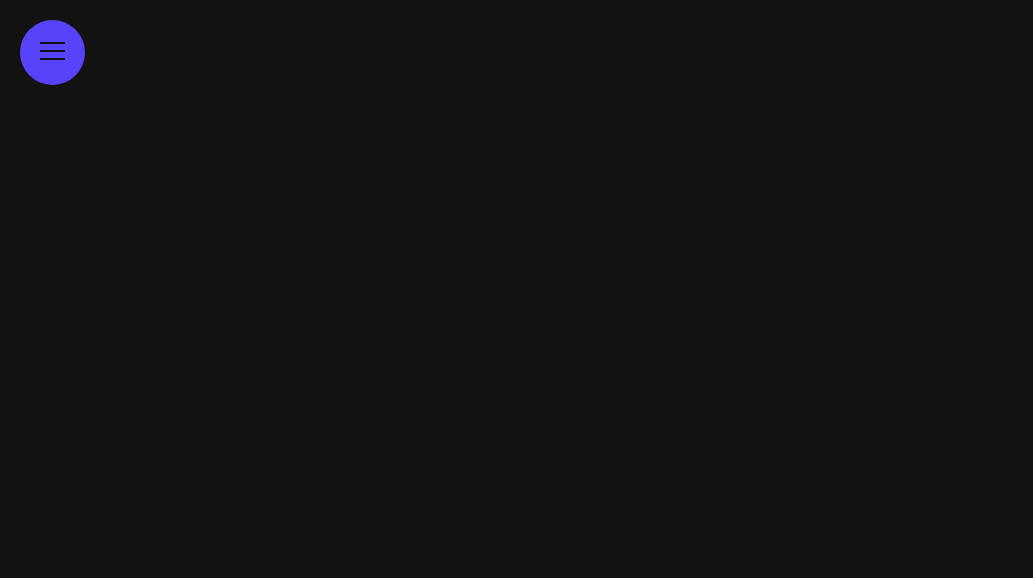
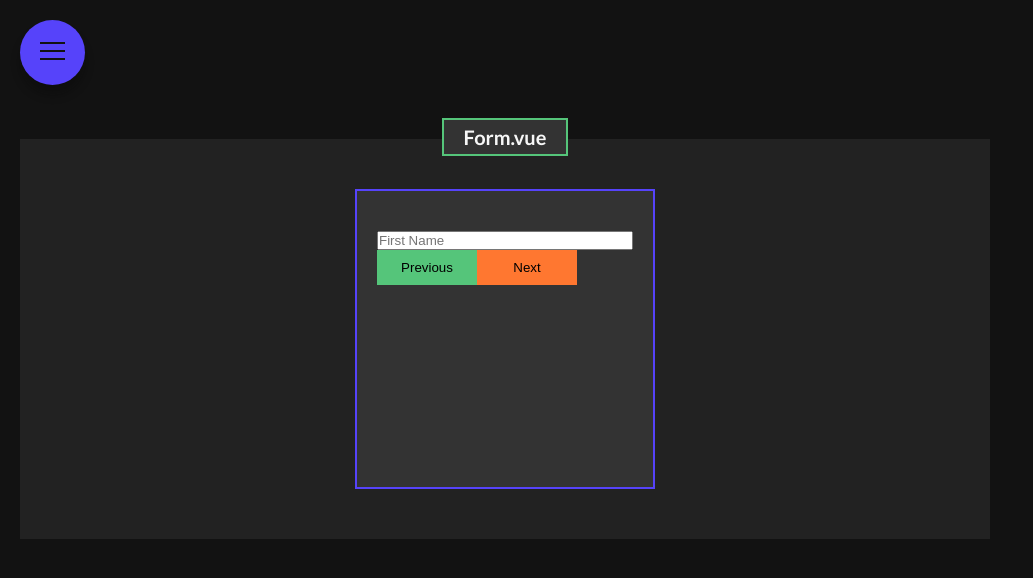
Before and after one commit to A-Lusha/testingField, a Vue app: page /form in a window 1280 px wide. Shown: the top 578 px of the page, without its empty margins (0-1033 px from the left). Built offline with nearby package versions, Linux system fonts and the light colour scheme.

Commit message:
Work started for step form

```diff
--- a/src/App.vue
+++ b/src/App.vue
@@ -1,7 +1,7 @@
 <template>
 <AppNav />
   <div class="container">
-    <router-view />
+    <RouterView />
   </div>
 </template>
 
@@ -18,7 +18,7 @@ export default {
 
 <style lang="scss">
 .container {
-  margin: 10rem;
-  max-width: 970px
+  margin: 12rem 2rem 2rem 2rem;
+  max-width: 970px;
 }
 </style>
--- a/src/assets/scss/base/_base.scss
+++ b/src/assets/scss/base/_base.scss
@@ -5,6 +5,7 @@
   padding: 0;
   box-sizing: inherit;
 }
+
 html {
   font-size: 62.5%;
 }
--- a/src/components/Nav.vue
+++ b/src/components/Nav.vue
@@ -40,8 +40,8 @@ export default {
           to: '/',
         },
         {
-          name: 'About',
-          to: '/about',
+          name: 'Form',
+          to: '/form',
         },
         {
           name: 'Projects',
@@ -101,7 +101,7 @@ export default {
     position: sticky;
     top: 0;
     height: 100%;
-    width: 275px;
+    width: 270px;
     z-index: 1000;
     overflow-x: hidden;
     background-color: $color-grey-dark-2;
@@ -131,9 +131,9 @@ export default {
         }
     }
 
-    &__body {
-      // links container for organazation purposes
-    }
+    // &__body {
+    //   // links container for organazation purposes
+    // }
 
     &__link {
       display: block;
@@ -163,7 +163,7 @@ export default {
 
   &-btn {
     display: inline-block;
-    vertical-align: top; // don't forget this prop when using inline-block, you moron
+    vertical-align: top; // don't forget about this prop when using inline-block, you moron
     position: sticky;
     top: 20px;
     height: 65px;
@@ -172,12 +172,13 @@ export default {
     margin: 20px;
     background-color: $color-tertiary-dark;
     border-radius: 50%;
+    box-shadow: 0 1rem 1rem rgba($color-black,.3);
     cursor: pointer;
     transition: all .3s;
 
     &:hover {
       background-color: $color-tertiary-light;
-      box-shadow: 0 1rem 2rem rgba($color-black,.2);
+      box-shadow: 0 1rem 2rem rgba($color-black,.3);
       transform: translateY(-3px);
     }
 
--- /dev/null
+++ b/src/components/SlideForm.vue
@@ -0,0 +1,132 @@
+<template>
+<div class="slideform">
+  <div class="slideform__part">
+    <input type="text" class="slideform__field" name="First Name" placeholder="First Name" id="" />
+      <button
+      class="slideform__btn slideform__btn--primary"
+      @mouseup.prevent="moveToPrevious">
+        Previous
+      </button>
+      <div class="spacer"></div>
+      <button href="#"
+      class="slideform__btn slideform__btn--secondary"
+      @mouseup.prevent="moveToNext">
+        Next
+      </button>
+  </div>
+  <div class="slideform__part slideform__part--right">
+    <input type="text" class="slideform__field" name="Last Name" placeholder="Last Name" id="" />
+      <button href="#"
+      class="slideform__btn slideform__btn--primary"
+      @mouseup.prevent="moveToPrevious">
+        Previous
+      </button>
+      <button href="#"
+      class="slideform__btn slideform__btn--secondary"
+      @mouseup.prevent="moveToNext">
+        Next
+      </button>
+  </div>
+  <div class="slideform__part slideform__part--right">
+    <input type="email" class="slideform__field" name="Email" placeholder="Email" id="" />
+      <button href="#"
+      class="slideform__btn slideform__btn--primary"
+      @mouseup.prevent="moveToPrevious">
+        Previous
+      </button>
+      <button href="#"
+      class="slideform__btn slideform__btn--secondary"
+      @mouseup.prevent="moveToNext">
+        Next
+      </button>
+  </div>
+</div>
+</template>
+
+<script>
+export default {
+  name: 'Form',
+  data() {
+    return {
+      currentSlide: 0,
+    };
+  },
+  computed: {
+    slides() {
+      return document.querySelectorAll('.slideform__part');
+    },
+  },
+  methods: {
+    moveToNext() {
+      this.slides[this.currentSlide].classList.add('slideform__part--left');
+      this.slides[this.currentSlide + 1].classList.remove('slideform__part--right');
+      console.log(this.currentSlide += 1);
+    },
+    moveToPrevious() {
+      this.slides[this.currentSlide].classList.add('slideform__part--right');
+      this.slides[this.currentSlide + -1].classList.remove('slideform__part--left');
+      console.log(this.currentSlide -= 1);
+    },
+  },
+
+};
+</script>
+
+<style lang="scss">
+.slideform {
+  position: relative;
+  overflow: hidden;
+  height: 50vh;
+  min-height: 350px;
+  background-color: $color-grey-dark-2;
+  display: flex;
+  justify-content: space-between;
+
+  &__part {
+    position: absolute;
+    top: 50%;
+    left: 50%;
+    width: 300px;
+    height: 300px;
+    padding: 4rem 2rem;
+    border: solid 2px $color-tertiary-dark;
+    background-color: $color-grey-dark-1;
+    transform: translate(-50%, -50%);
+    transition: all .4s;
+
+    &--left {
+      transform: translate(-50%, -50%) translateX(-100rem);
+    }
+
+    &--right {
+      transform: translate(-50%, -50%) translateX(100rem);
+    }
+  }
+
+  &__field {
+    display: block;
+    margin: auto;
+    width: 100%;
+  }
+
+  &__btn {
+    display: inline-block;
+    width: 10rem;
+    padding: 1rem;
+    text-align: center;
+    border: none;
+
+    &--primary{
+      background-color: $color-primary;
+    }
+    &--secondary{
+      background-color: $color-secondary-dark;
+    }
+  }
+}
+
+.spacer {
+  display: inline-block;
+  margin: 0 auto;
+}
+</style>
--- a/src/router/index.js
+++ b/src/router/index.js
@@ -8,12 +8,12 @@ const routes = [
     component: Home,
   },
   {
-    path: '/about',
-    name: 'About',
+    path: '/form',
+    name: 'Form',
     // route level code-splitting
     // this generates a separate chunk (about.[hash].js) for this route
     // which is lazy-loaded when the route is visited.
-    component: () => import(/* webpackChunkName: "about" */ '@/views/About.vue'),
+    component: () => import(/* webpackChunkName: "about" */ '@/views/Form.vue'),
   },
 ];
 
--- a/src/views/About.vue
+++ /dev/null
@@ -1,10 +0,0 @@
-<template>
-  <h1>About.vue</h1>
-</template>
-
-<script>
-export default {
-  name: 'About',
-
-};
-</script>
--- /dev/null
+++ b/src/views/Form.vue
@@ -0,0 +1,30 @@
+<template>
+  <h1><span>Form.vue</span></h1>
+  <SlideForm />
+</template>
+
+<script>
+import SlideForm from '@/components/SlideForm.vue';
+
+export default {
+  name: 'Home',
+  components: {
+    SlideForm,
+  },
+};
+</script>
+
+<style lang="scss" scoped>
+  h1 {
+    // display: inline-block;
+    position: relative;
+    z-index: 10;
+    margin-bottom: -1.5rem;
+    text-align: center;
+  }
+  span {
+    border: solid 2px $color-primary;
+    padding: .5rem 2rem;
+    background-color: $color-grey-dark-1;
+  }
+</style>
```
